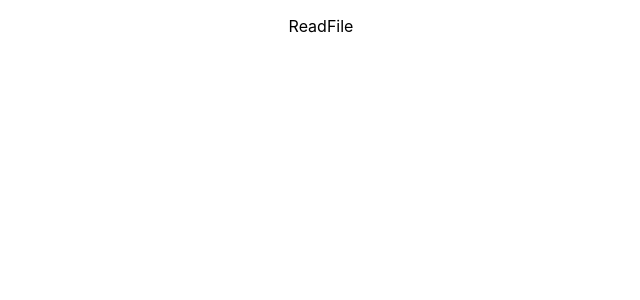
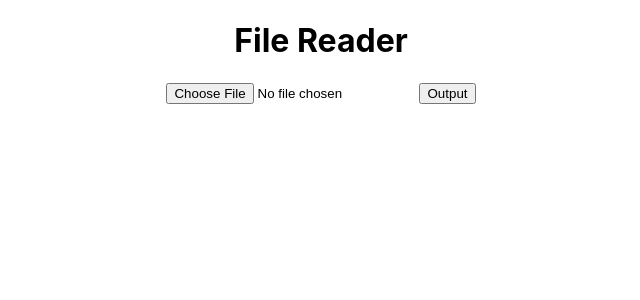
Before and after one commit to yossivaturi/remove-comments, a React (Create React App) app: page /read-file in a window 1280 px wide. Shown: the top 300 px of the page, without its empty margins (319-959 px from the left). Built offline with nearby package versions, Linux system fonts and the light colour scheme.

Commit message:
data being transefred to Output component

```diff
--- a/src/components/Output.js
+++ b/src/components/Output.js
@@ -1,9 +1,17 @@
+import { useHistory } from "react-router-dom";
 
-
-const Output = () => {
+const Output = (props) => {
+    const history = useHistory();
+    console.log(props.location.state);
 
     return(
-        <div>Output</div>
+        <div>
+            <h1>Output</h1>
+            {/* DELETE THIS BUTTON WHEN YOU FINISH THE ASSIGNMENT */}
+            <button onClick={() => history.push('read-file')}> Read File </button>
+
+            <p>{props.location.state}</p>
+        </div>
     )
 }
 
--- a/src/components/ReadFile.js
+++ b/src/components/ReadFile.js
@@ -1,10 +1,55 @@
-
+import { Switch, Route, Redirect, useHistory } from "react-router-dom";
+import { useState, useEffect } from "react";
+import Output from "./Output";
 
 const ReadFile = () => {
+    const history = useHistory();
+
+    const removeCommentsFromLines = (lines) => {
+        let isMultiLine = false;
+        for(let line = 0; line < lines.length-1; line++){
+            if(isMultiLine == true){
+                let i2 = lines[line].indexOf('*/');
+                if(i2 > 0){
+                    lines[line] = lines[line].substring(i2+2);
+                    isMultiLine = false;
+                }
+            }
+            let i = lines[line].indexOf('/');
+            if(i<0 || i == lines[line].length-1) continue
+
+            if(lines[line][i+1] == '/'){
+                lines[line] = lines[line].substring(0, i);
+            }
+            else if(lines[line][i+1] == '*'){
+                isMultiLine = true;
+                lines[line] = lines[line].substring(0, i);
+            }
+        }
+        return lines.join('\n');
+    }
+
+    const splitToLines = text => text.split("\n");
+
+    const handleInput = e => {
+        const reader = new FileReader();
+        reader.onload = e => {
+            const text = e.target.result;
+            console.log(removeCommentsFromLines(splitToLines(text)));
+            let data = removeCommentsFromLines(splitToLines(text));
+            history.push('/output', [data])
+        };
+        reader.onerror = () =>{
+            console.log(reader.error)
+        }
+        reader.readAsText(e.target.files[0]);
+    }
 
     return(
         <div>
-            <p>ReadFile</p>
+            <h1>File Reader</h1>
+            <input type="file" name="inputfile" id="inputfile" onInput={ e => handleInput(e) }></input>
+            <button onClick={() => history.push('output')}> Output </button>
         </div>
     )
 }
```
